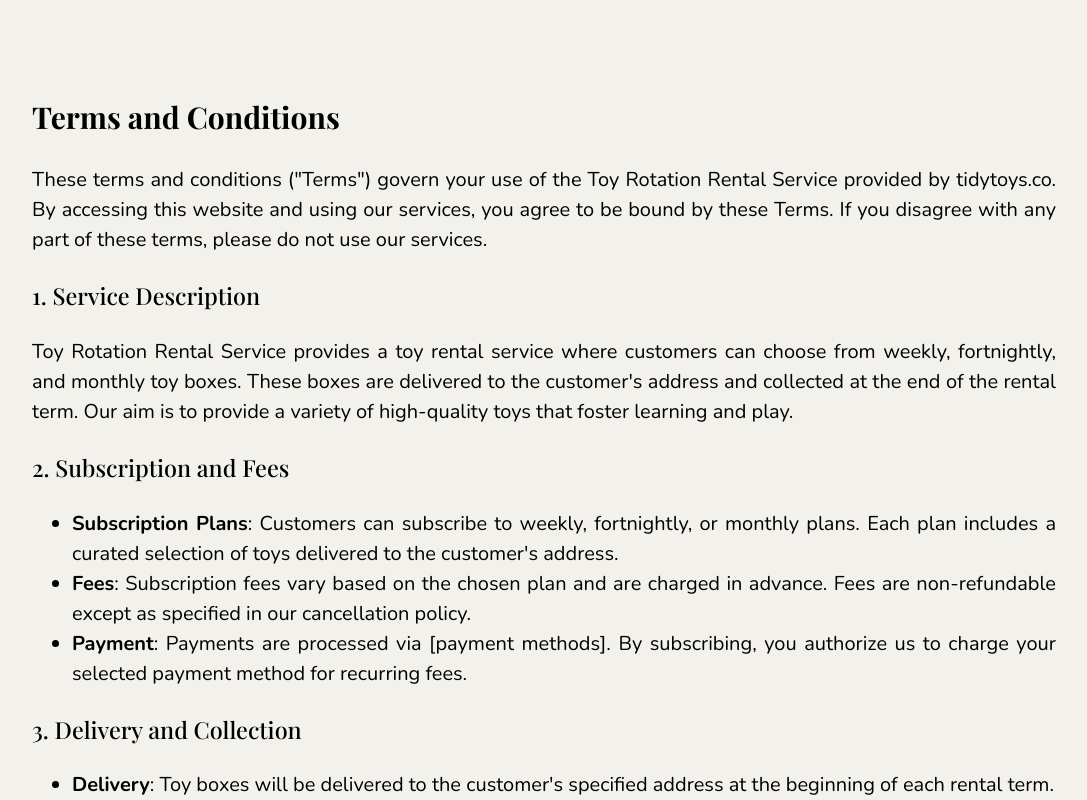
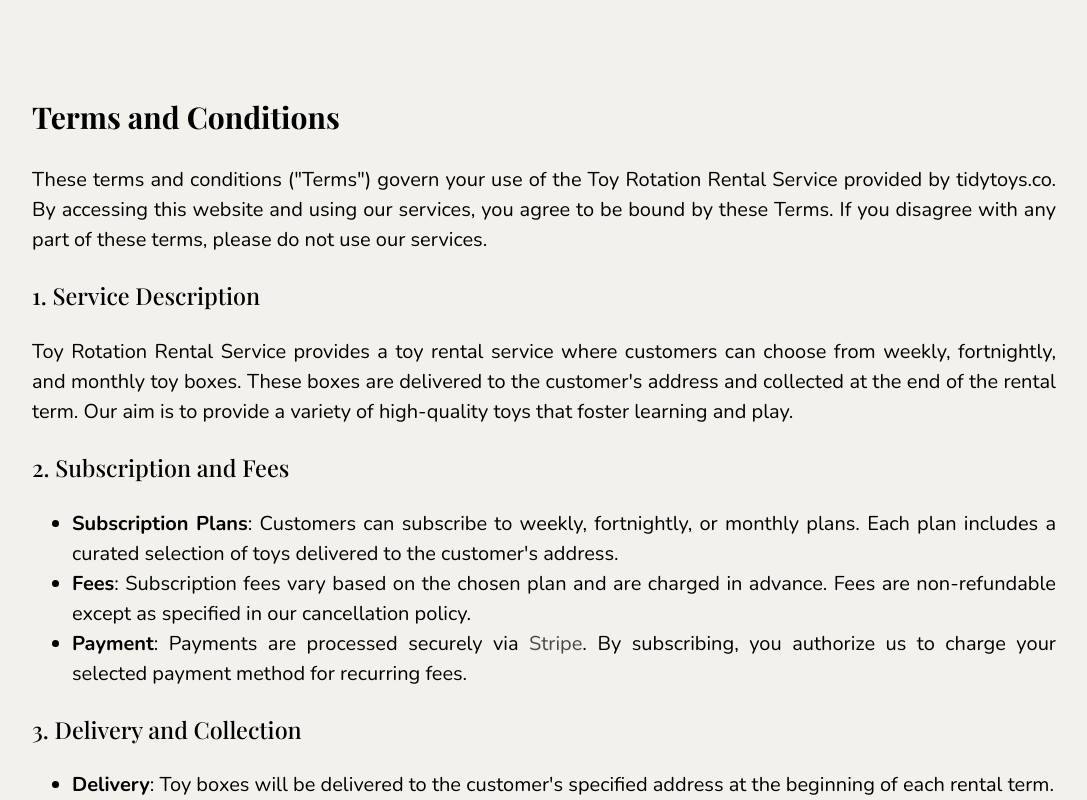
Before and after one commit to sandra-arato/tidy-toys, a React (Create React App) app: page /terms in a window 1280 px wide. Shown: the top 800 px of the page, without its empty margins (96-1183 px from the left). Built offline with nearby package versions, Linux system fonts and the light colour scheme; a web font is replaced by a local one.

Commit message:
updated terms

```diff
--- a/src/components/TermsAndConditions/Terms.js
+++ b/src/components/TermsAndConditions/Terms.js
@@ -18,7 +18,7 @@ const Terms = () => {
         <ul>
           <li><strong>Subscription Plans</strong>: Customers can subscribe to weekly, fortnightly, or monthly plans. Each plan includes a curated selection of toys delivered to the customer's address.</li>
           <li><strong>Fees</strong>: Subscription fees vary based on the chosen plan and are charged in advance. Fees are non-refundable except as specified in our cancellation policy.</li>
-          <li><strong>Payment</strong>: Payments are processed via [payment methods]. By subscribing, you authorize us to charge your selected payment method for recurring fees.</li>
+          <li><strong>Payment</strong>: Payments are processed securely via <a href="https://stripe.com/au" target="_blank" rel="noreferrer">Stripe</a>. By subscribing, you authorize us to charge your selected payment method for recurring fees.</li>
         </ul>
 
         <h3>3. Delivery and Collection</h3>
```
